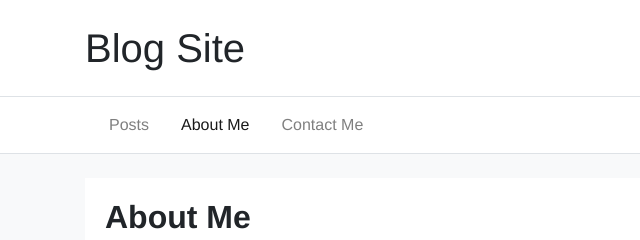
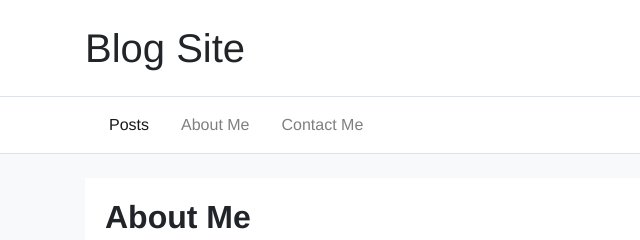
Before and after one commit to kingsley-ijomah/blog-site, a plain HTML site: page about_me.html in a window 1280 px wide. Shown: the top 240 px of the page, 0-640 px from the left. Drawn offline with nearby package versions, Linux system fonts and the light colour scheme.

Commit message:
Navigation mark up

```diff
--- a/about_me.html
+++ b/about_me.html
@@ -38,9 +38,11 @@
               <nav class="navbar navbar-expand-lg navbar-light bg-white">
                 <div class="collapse navbar-collapse" id="navbarNavAltMarkup">
                   <div class="navbar-nav">
-                    <a class="nav-item pr-4 nav-link" href="index.html">Posts</a>
-                    <a class="nav-item pr-4 nav-link active" href="about_me.html">About Me</a>
-                    <a class="nav-item nav-link" href="contact_me.html">Contact Me</a>
+                    <ul class="navbar-nav">
+                      <li class="nav-item"><a class="pr-4 nav-link active" href="index.html">Posts</a></li>
+                      <li class="nav-item"><a class="pr-4 nav-link" href="about_me.html">About Me</a></li>
+                      <li class="nav-item"><a class="nav-link" href="contact_me.html">Contact Me</a></li>
+                    </ul>
                   </div>
                 </div>
               </nav>
@@ -62,9 +64,13 @@
           <div class="collapse navbar-collapse mb-3" id="collapsedForMobile">
             <div class="row p-2">
               <div class="col-md-12">
-                <a class="btn-block bg-light-grey small p-2 active" href="index.html.">Posts</a>
-                <a class="btn-block bg-light-grey small p-2" href="about_me.html">About Me</a>
-                <a class="btn-block bg-light-grey small p-2" href="contact_me.html">Contact Me</a>
+                <nav class="navbar">
+                  <ul class="navbar-nav w-100">
+                    <li class="btn-block bg-light-grey small p-2 active"><a href="index.html">Posts</a></li>
+                    <li class="btn-block bg-light-grey small p-2" ><a href="about_me.html">About Me</a></li>
+                    <li class="btn-block bg-light-grey small p-2"><a href="contact_me.html">Contact Me</a></li>
+                  </ul>
+                </nav>
               </div>
             </div>
           </div>
```
Also changed, not shown: contact_me.html (+12 -8 lines), index.html (+12 -8 lines), post_details.html (+12 -6 lines).
